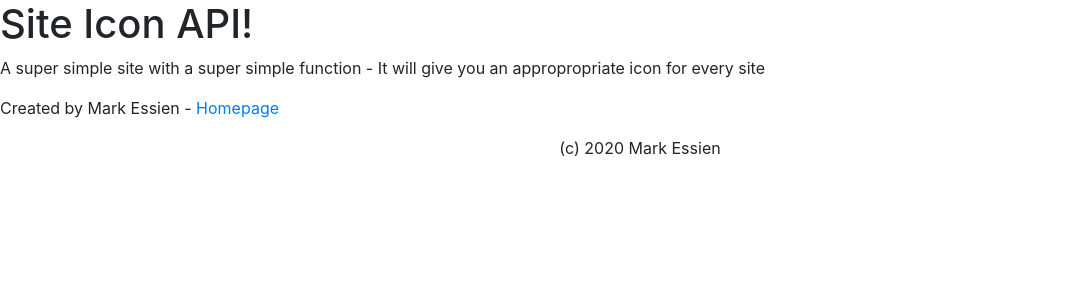
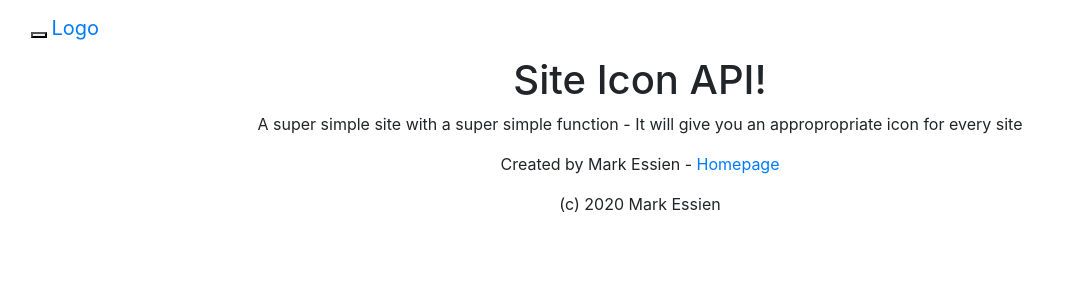
Before and after one commit to markessien/siteicon, a Flask app: page / in a window 1280 px wide. Shown: the top 300 px of the page, without its empty margins (0-1085 px from the left). Run offline with Flask 2, Linux system fonts and the light colour scheme; some libraries are stand-ins or nearby versions.

Commit message:
Some small fixes on the frontpage

```diff
--- a/templates/index.html
+++ b/templates/index.html
@@ -11,11 +11,37 @@
     <title>Site Icon API!</title>
   </head>
   <body>
-    <h1>Site Icon API!</h1>
-    <p>A super simple site with a super simple function - It will give you an appropropriate icon for every site</p>
 
-    <p>Created by Mark Essien - <a href="https://markessien.com">Homepage</a></p>
+    <nav class="navbar navbar-inverse">
+        <div class="container-fluid">
+          <div class="navbar-header">
+            <button type="button" class="navbar-toggle" data-toggle="collapse" data-target="#myNavbar">
+              <span class="icon-bar"></span>
+              <span class="icon-bar"></span>
+              <span class="icon-bar"></span>
+            </button>
+            <a class="navbar-brand" href="#">Logo</a>
+          </div>
+          <div class="collapse navbar-collapse" id="myNavbar">
+            <ul class="nav navbar-nav">
+              <li class="active"><a href="#">Home</a></li>
+              <li><a href="#">About</a></li>
+              <li><a href="#">Projects</a></li>
+              <li><a href="#">Contact</a></li>
+            </ul>
+            <ul class="nav navbar-nav navbar-right">
+              <li><a href="#"><span class="glyphicon glyphicon-log-in"></span> Login</a></li>
+            </ul>
+          </div>
+        </div>
+      </nav>
 
+    <div class="container text-center">
+        <h1>Site Icon API!</h1>
+        <p>A super simple site with a super simple function - It will give you an appropropriate icon for every site</p>
+
+        <p>Created by Mark Essien - <a href="https://markessien.com">Homepage</a></p>
+    </div>
 
     <footer class="container-fluid text-center">
         <p>(c) 2020 Mark Essien</p>
```
